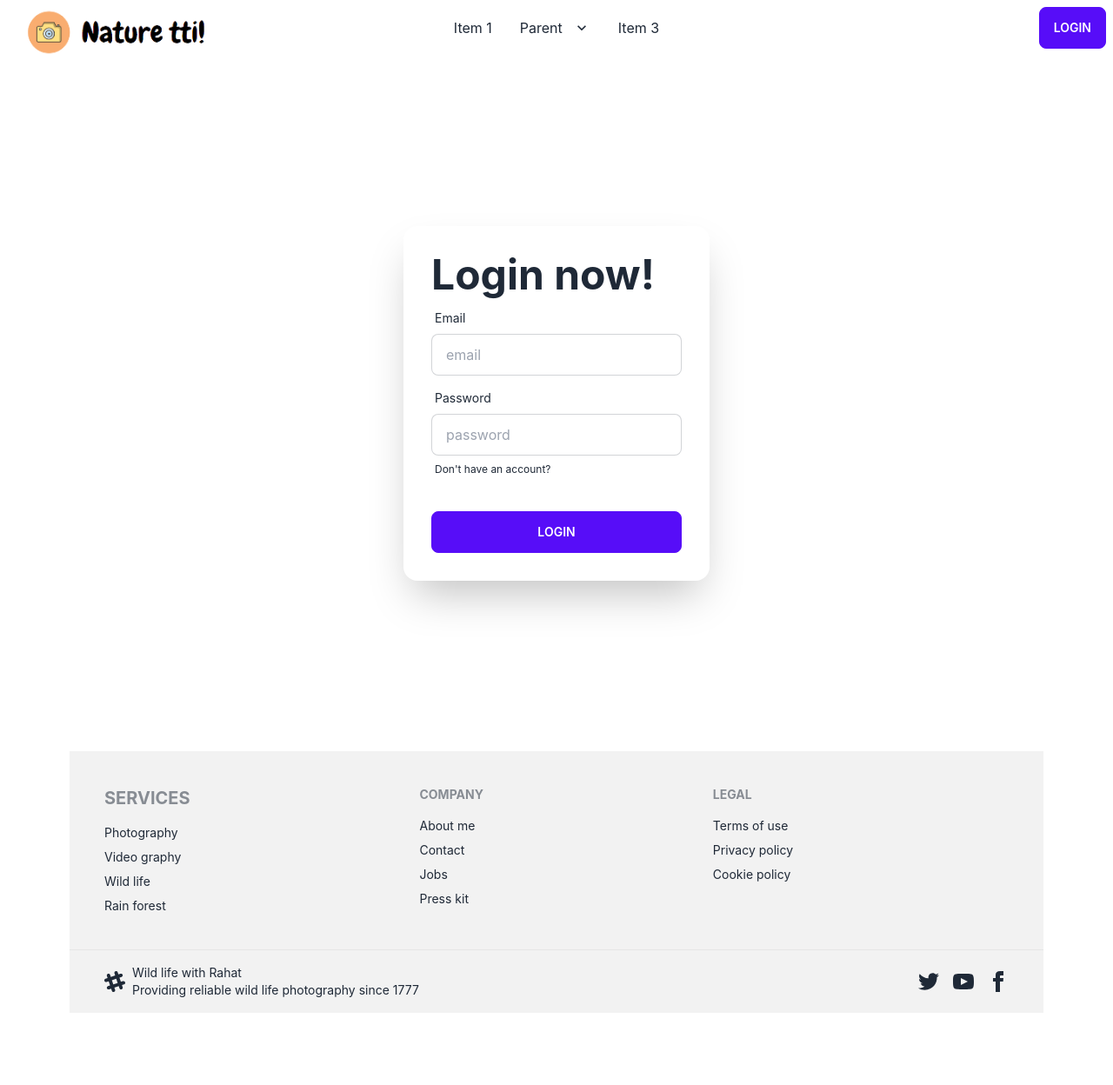
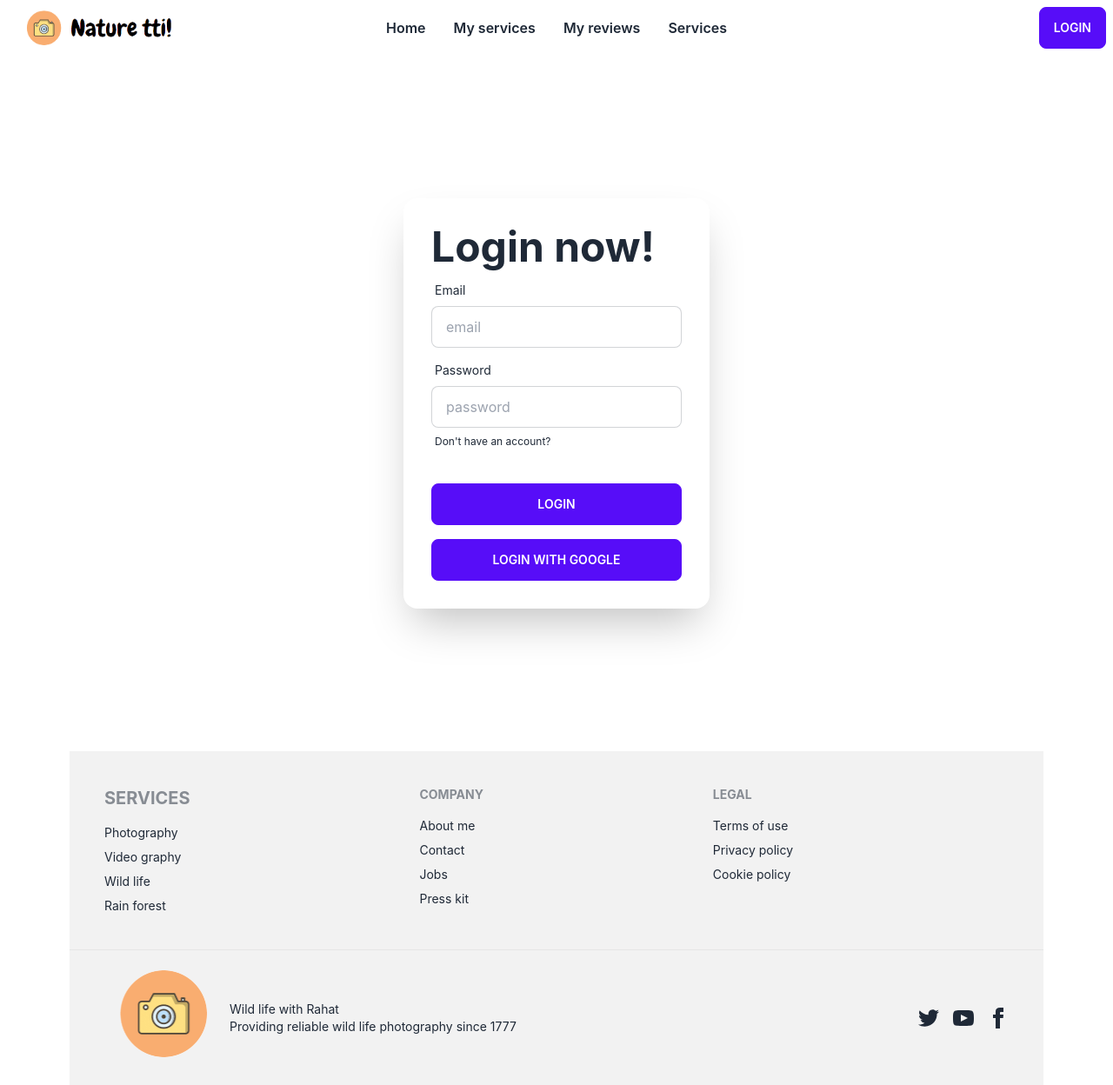
Before and after one commit to ifty17/Nature-tti-client, a React (Create React App) app: page /login in a window 1280 px wide. Shown: the whole page at 87% size. Before the commit the page ends 1165 px from the top, so only its background shows below. Built offline with nearby package versions, Linux system fonts and the light colour scheme; no server answers.

Commit message:
added authentication

```diff
--- a/package.json
+++ b/package.json
@@ -10,6 +10,7 @@
     "firebase": "^9.13.0",
     "react": "^18.2.0",
     "react-dom": "^18.2.0",
+    "react-loader-spinner": "^5.3.4",
     "react-photo-view": "^1.2.2",
     "react-router-dom": "^6.4.3",
     "react-scripts": "5.0.1",
--- a/src/LoginAuthentication/Login.js
+++ b/src/LoginAuthentication/Login.js
@@ -1,11 +1,49 @@
-import React from 'react';
-import { Link } from 'react-router-dom';
+import { GoogleAuthProvider } from 'firebase/auth';
+import React, { useContext } from 'react';
+import { Link, useLocation, useNavigate } from 'react-router-dom';
+import { AuthContext } from '../context/AuthProvider';
 
 const Login = () => {
+    const { loginUser, loginWithGoogle } = useContext(AuthContext);
+
+    const location = useLocation();
+    const navigate = useNavigate()
+    const from = location.state?.from?.pathname || "/";
 
     const handleLogin = event =>{
         event.preventDefault();
+        const form = event.target;
+        const email = form.email.value;
+        const password = form.password.value;
+
+        loginUser(email, password)
+        .then(result =>{
+            const user = result.user;
+            navigate(from, { replace: true });
+            console.log(user);
+            form.reset();
+        })
+        .catch(err =>{
+            console.error(err);
+        })
+
     }
+        const provider = new GoogleAuthProvider();
+
+        const handleGoogle = () => {
+          loginWithGoogle(provider)
+          .then(result => {
+            const user = result.user;
+            navigate(from, { replace: true });
+            console.log(user);
+          })
+          .catch(err =>{
+            console.error(err);
+          })
+        };
+
+
+
 
 
     return (
@@ -13,7 +51,7 @@ const Login = () => {
         <div className="hero min-h-screen">
           <div className="hero-content flex-col lg:flex-row-reverse">
             <div className="card flex-shrink-0 w-full max-w-sm shadow-2xl bg-base-100">
-              <form className="card-body">
+              <form onSubmit={handleLogin} className="card-body">
                 <h1 className="text-5xl font-bold">Login now!</h1>
                 <div className="form-control">
                   <label className="label">
@@ -47,11 +85,15 @@ const Login = () => {
                 </div>
                 <div className="form-control mt-6">
                   <input
-                    onSubmit={handleLogin}
                     className="btn btn-primary"
                     type="submit"
                     value="Login"
                   />
+                  <button
+                    onClick={handleGoogle}
+                    className="btn btn-primary mt-4"
+                    type="submit"
+                  > Login with Google</button>
                 </div>
               </form>
             </div>
--- a/src/Pages/Footer/Footer.js
+++ b/src/Pages/Footer/Footer.js
@@ -1,4 +1,5 @@
 import React from 'react';
+import logo from '../../assets/logo2.jpg'
 
 const Footer = () => {
     return (
@@ -27,17 +28,8 @@ const Footer = () => {
         </footer>
         <footer className="footer px-10 py-4 border-t bg-base-200 text-base-content border-base-300">
           <div className="items-center grid-flow-col">
-            <svg
-              width="24"
-              height="24"
-              viewBox="0 0 24 24"
-              xmlns="http://www.w3.org/2000/svg"
-              fillRule="evenodd"
-              clipRule="evenodd"
-              className="fill-current"
-            >
-              <path d="M22.672 15.226l-2.432.811.841 2.515c.33 1.019-.209 2.127-1.23 2.456-1.15.325-2.148-.321-2.463-1.226l-.84-2.518-5.013 1.677.84 2.517c.391 1.203-.434 2.542-1.831 2.542-.88 0-1.601-.564-1.86-1.314l-.842-2.516-2.431.809c-1.135.328-2.145-.317-2.463-1.229-.329-1.018.211-2.127 1.231-2.456l2.432-.809-1.621-4.823-2.432.808c-1.355.384-2.558-.59-2.558-1.839 0-.817.509-1.582 1.327-1.846l2.433-.809-.842-2.515c-.33-1.02.211-2.129 1.232-2.458 1.02-.329 2.13.209 2.461 1.229l.842 2.515 5.011-1.677-.839-2.517c-.403-1.238.484-2.553 1.843-2.553.819 0 1.585.509 1.85 1.326l.841 2.517 2.431-.81c1.02-.33 2.131.211 2.461 1.229.332 1.018-.21 2.126-1.23 2.456l-2.433.809 1.622 4.823 2.433-.809c1.242-.401 2.557.484 2.557 1.838 0 .819-.51 1.583-1.328 1.847m-8.992-6.428l-5.01 1.675 1.619 4.828 5.011-1.674-1.62-4.829z"></path>
-            </svg>
+            <img src={logo} alt="" />
+
             <p>
               Wild life with Rahat <br />
               Providing reliable wild life photography since 1777
--- a/src/Pages/Nav/Nav.js
+++ b/src/Pages/Nav/Nav.js
@@ -1,12 +1,35 @@
-import React from 'react';
+import React, { useContext } from 'react';
 import { Link } from 'react-router-dom';
 import logo from '../../assets/logo.png'
+import { AuthContext } from '../../context/AuthProvider';
 
 const Nav = () => {
+
+  const { user, logOut } = useContext(AuthContext);
+
+  const handleLogOut = () =>{
+    logOut().then().catch(err => console.error(err))
+  }
+
+  const menuItems = (
+    <>
+      <li className="font-semibold">
+        <Link to="/">Home</Link>
+      </li>
+      <li className="font-semibold">
+        <Link to="/">My services</Link>
+      </li>
+      <li className="font-semibold">
+        <Link to="/">My reviews</Link>
+      </li>
+      <li className="font-semibold">
+        <Link to="/services">Services</Link>
+      </li>
+    </>
+  );
+
     return (
-      <div
-        className="navbar bg-base-100"
-      >
+      <div className="navbar bg-base-100">
         <div className="navbar-start">
           <div className="dropdown">
             <label tabIndex={0} className="btn btn-ghost lg:hidden">
@@ -29,72 +52,29 @@ const Nav = () => {
               tabIndex={0}
               className="menu menu-compact dropdown-content mt-3 p-2 shadow bg-base-100 rounded-box w-52"
             >
-              <li>
-                <a>Item 1</a>
-              </li>
-              <li tabIndex={0}>
-                <a className="justify-between">
-                  Parent
-                  <svg
-                    className="fill-current"
-                    xmlns="http://www.w3.org/2000/svg"
-                    width="24"
-                    height="24"
-                    viewBox="0 0 24 24"
-                  >
-                    <path d="M8.59,16.58L13.17,12L8.59,7.41L10,6L16,12L10,18L8.59,16.58Z" />
-                  </svg>
-                </a>
-                <ul className="p-2">
-                  <li>
-                    <a>Submenu 1</a>
-                  </li>
-                  <li>
-                    <a>Submenu 2</a>
-                  </li>
-                </ul>
-              </li>
-              <li>
-                <a>Item 3</a>
-              </li>
+              {menuItems}
             </ul>
           </div>
-          <Link to='/' className="btn btn-ghost normal-case text-xl w-[80%] md:w-[50%] "><img src={logo} alt="" /></Link>
+          <Link
+            to="/"
+            className="btn btn-ghost normal-case text-xl w-[80%] md:w-[50%] "
+          >
+            <img src={logo} alt="" />
+          </Link>
         </div>
         <div className="navbar-center hidden lg:flex">
-          <ul className="menu menu-horizontal p-0">
-            <li>
-              <a>Item 1</a>
-            </li>
-            <li tabIndex={0}>
-              <a>
-                Parent
-                <svg
-                  className="fill-current"
-                  xmlns="http://www.w3.org/2000/svg"
-                  width="20"
-                  height="20"
-                  viewBox="0 0 24 24"
-                >
-                  <path d="M7.41,8.58L12,13.17L16.59,8.58L18,10L12,16L6,10L7.41,8.58Z" />
-                </svg>
-              </a>
-              <ul className="p-2">
-                <li>
-                  <a>Submenu 1</a>
-                </li>
-                <li>
-                  <a>Submenu 2</a>
-                </li>
-              </ul>
-            </li>
-            <li>
-              <a>Item 3</a>
-            </li>
-          </ul>
+          <ul className="menu menu-horizontal p-0">{menuItems}</ul>
         </div>
         <div className="navbar-end">
-          <Link to='/login' className="btn btn-primary">Login</Link>
+          {user?.email ? (
+            <button onClick={handleLogOut} className="btn btn-primary">
+              Log out
+            </button>
+          ) : (
+            <Link  to="/login" className="btn btn-primary">
+              Login
+            </Link>
+          )}
         </div>
       </div>
     );
--- /dev/null
+++ b/src/Router/PrivateRoute.js
@@ -0,0 +1,33 @@
+import React, { useContext } from 'react';
+import { Navigate, useLocation } from 'react-router-dom';
+import { AuthContext } from '../context/AuthProvider';
+import { ColorRing } from "react-loader-spinner";
+
+const PrivateRoute = ({children}) => {
+    const {user, loading} = useContext(AuthContext);
+    const location = useLocation();
+
+    if(loading){
+        return (
+          <ColorRing
+            visible={true}
+            height="80"
+            width="80"
+            ariaLabel="blocks-loading"
+            wrapperStyle={{}}
+            wrapperClass="blocks-wrapper"
+            colors={["#e15b64", "#f47e60", "#f8b26a", "#abbd81", "#849b87"]}
+          />
+        );
+    }
+
+    if(user){
+        return children;
+    }
+
+    return (
+        <Navigate to='/loading' state={{form: location}} replace></Navigate>
+    );
+};
+
+export default PrivateRoute;
--- /dev/null
+++ b/src/context/AuthProvider.js
@@ -0,0 +1,57 @@
+import React, { createContext, useEffect, useState } from 'react';
+import {createUserWithEmailAndPassword, getAuth, onAuthStateChanged, signInWithEmailAndPassword, signInWithPopup, signOut} from 'firebase/auth';
+import app from '../firebase/firebase.config';
+
+export const AuthContext = createContext();
+const auth = getAuth(app);
+
+const AuthProvider = ({children}) => {
+    const [user, setUser] = useState(null);
+    const [loading, setLoading] = useState(true);
+
+    const createUser = (email, password) =>{
+        setLoading(true);
+        return createUserWithEmailAndPassword(auth, email, password);
+    }
+
+    const loginUser = (email, password) =>{
+        setLoading(true);
+        return signInWithEmailAndPassword(auth, email, password);
+    }
+
+   const logOut = () =>{
+    return signOut(auth);
+   }
+
+   const loginWithGoogle = (provider) =>{
+    setLoading(true);
+    return signInWithPopup(auth, provider);
+   }
+
+    useEffect(() =>{
+        const unsubscribe = onAuthStateChanged(auth, currentUser =>{
+            console.log(currentUser);
+            setUser(currentUser);
+            setLoading(false);
+        })
+        return () =>{
+            return unsubscribe();
+        }
+    },[])
+
+    const authInfo = {
+      user,
+      loading,
+      createUser,
+      loginUser,
+      logOut,
+      loginWithGoogle,
+    };
+    return (
+        <AuthContext.Provider value={authInfo}>
+            {children}
+        </AuthContext.Provider>
+    );
+};
+
+export default AuthProvider;
--- a/src/index.js
+++ b/src/index.js
@@ -3,11 +3,14 @@ import ReactDOM from 'react-dom/client';
 import './index.css';
 import App from './App';
 import reportWebVitals from './reportWebVitals';
+import AuthProvider from './context/AuthProvider';
 
 const root = ReactDOM.createRoot(document.getElementById('root'));
 root.render(
   <React.StrictMode>
-    <App />
+    <AuthProvider>
+      <App />
+    </AuthProvider>
   </React.StrictMode>
 );
 
```
Also changed, not shown: src/LoginAuthentication/SignUp.js (+33 -4 lines), src/assets/logo2.jpg (added), 1 other file (tests, documents, lock files or other folders).
